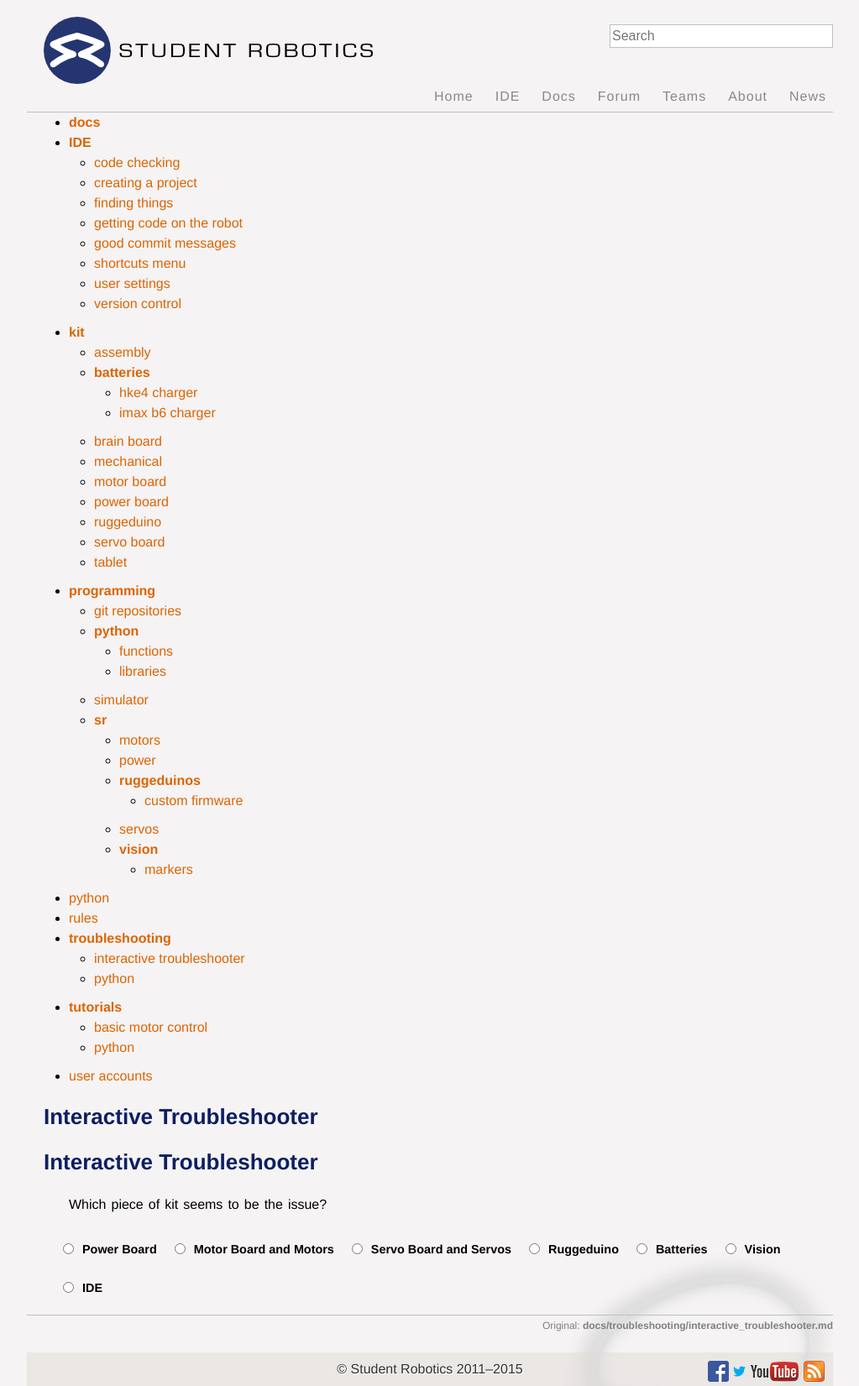
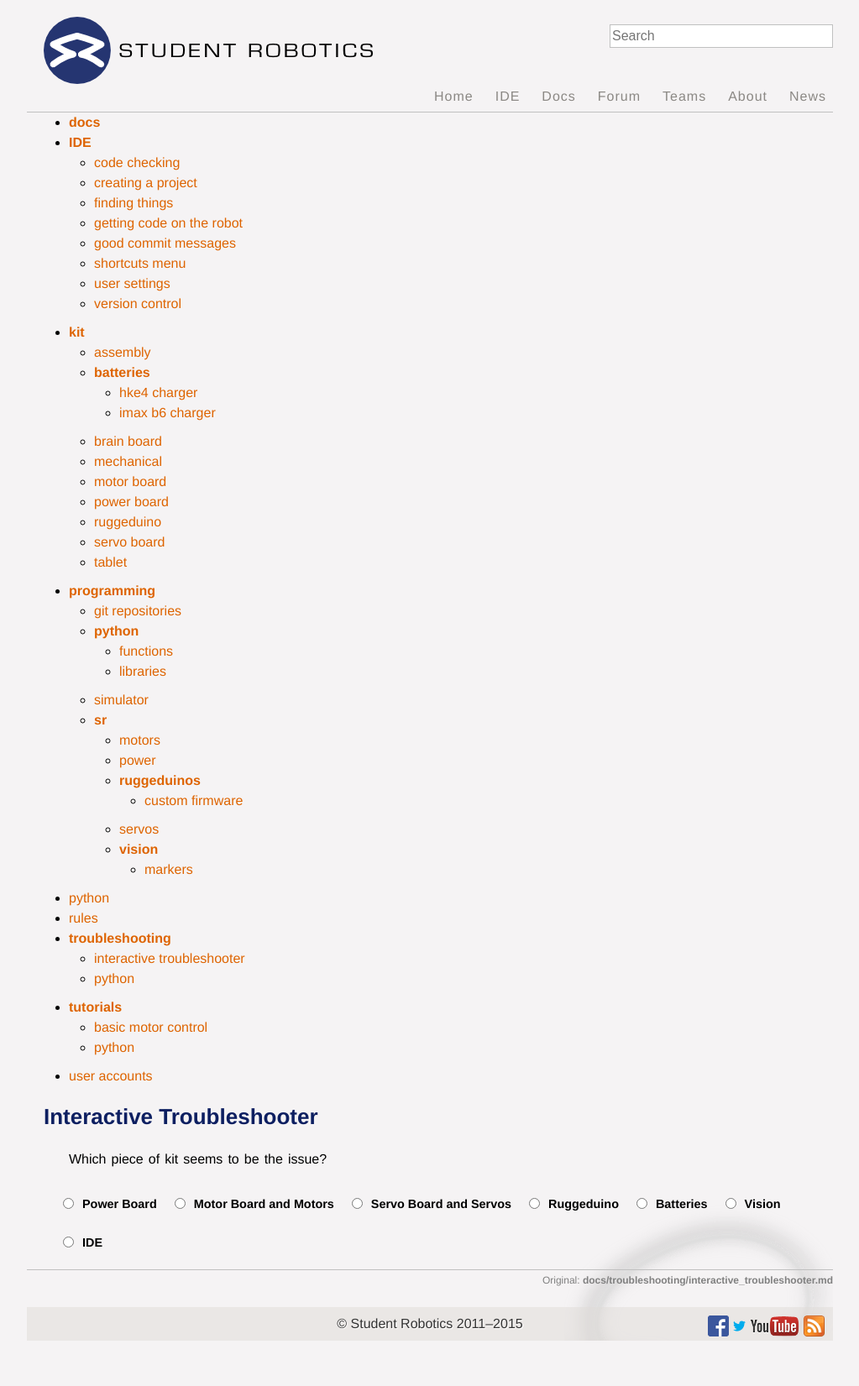
Before and after one commit to prophile/srweb-jekyll, a Jekyll site: the page built from docs/troubleshooting/interactive_troubleshooter.md, in a window 1280 px wide. Shown: the whole page at 84% size, without its empty margins (128-1151 px from the left). Built offline with Jekyll 4.4.1, drawn with Linux system fonts in a browser that asks for light colours; a script that is not in the unit is left out; after the commit the page ends 1597 px from its top, so only the background shows below that.

Commit message:
Remove unrequired heading

```diff
--- a/docs/troubleshooting/interactive_troubleshooter.md
+++ b/docs/troubleshooting/interactive_troubleshooter.md
@@ -5,8 +5,6 @@ extra_css:
   - interactive_troubleshooter
 ---
 
-# Interactive Troubleshooter
-
 <div id="interactive_troubleshooter">
     <div id="troubleshooter"></div>
     <a id="resetbtnattop" style="display: none;" href="">Troubleshoot another issue</a>
```
